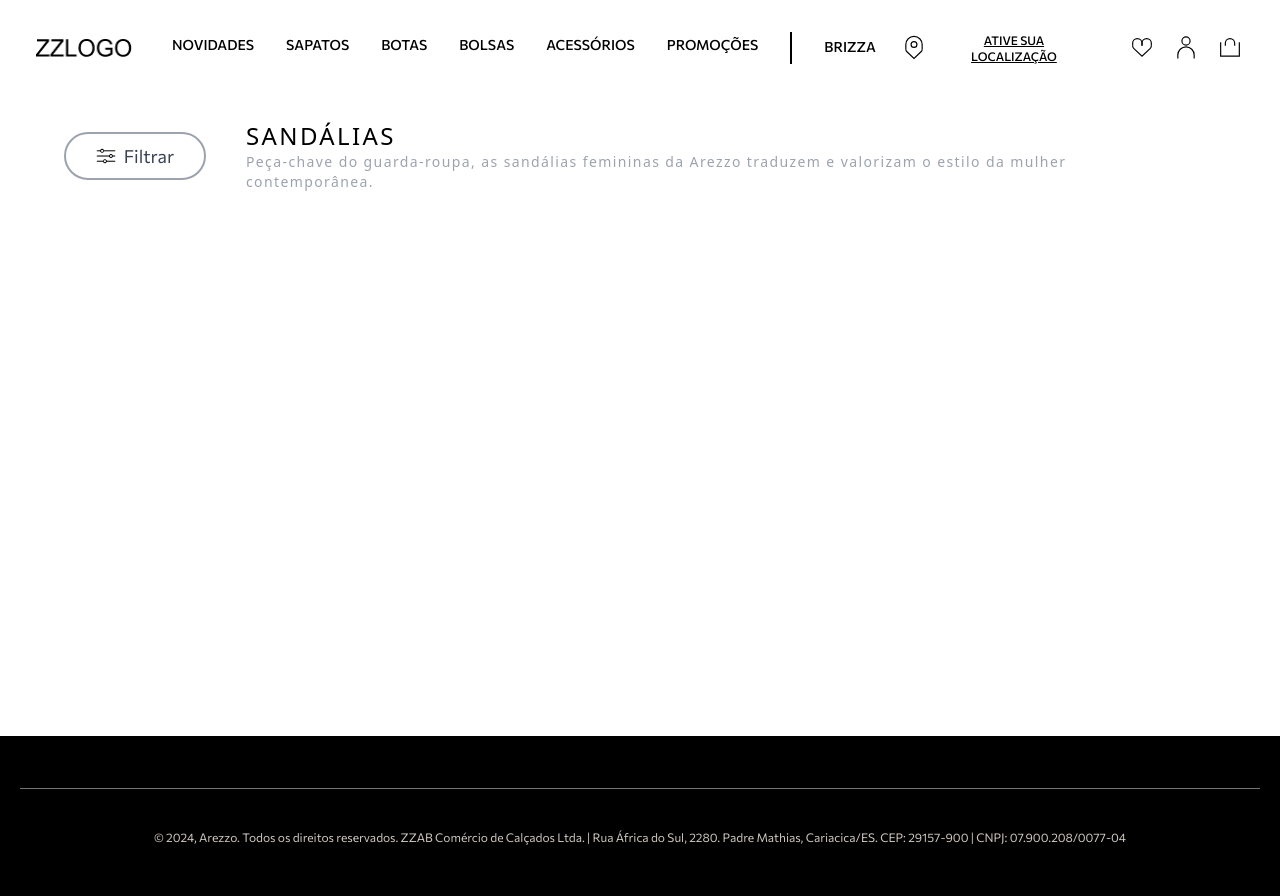
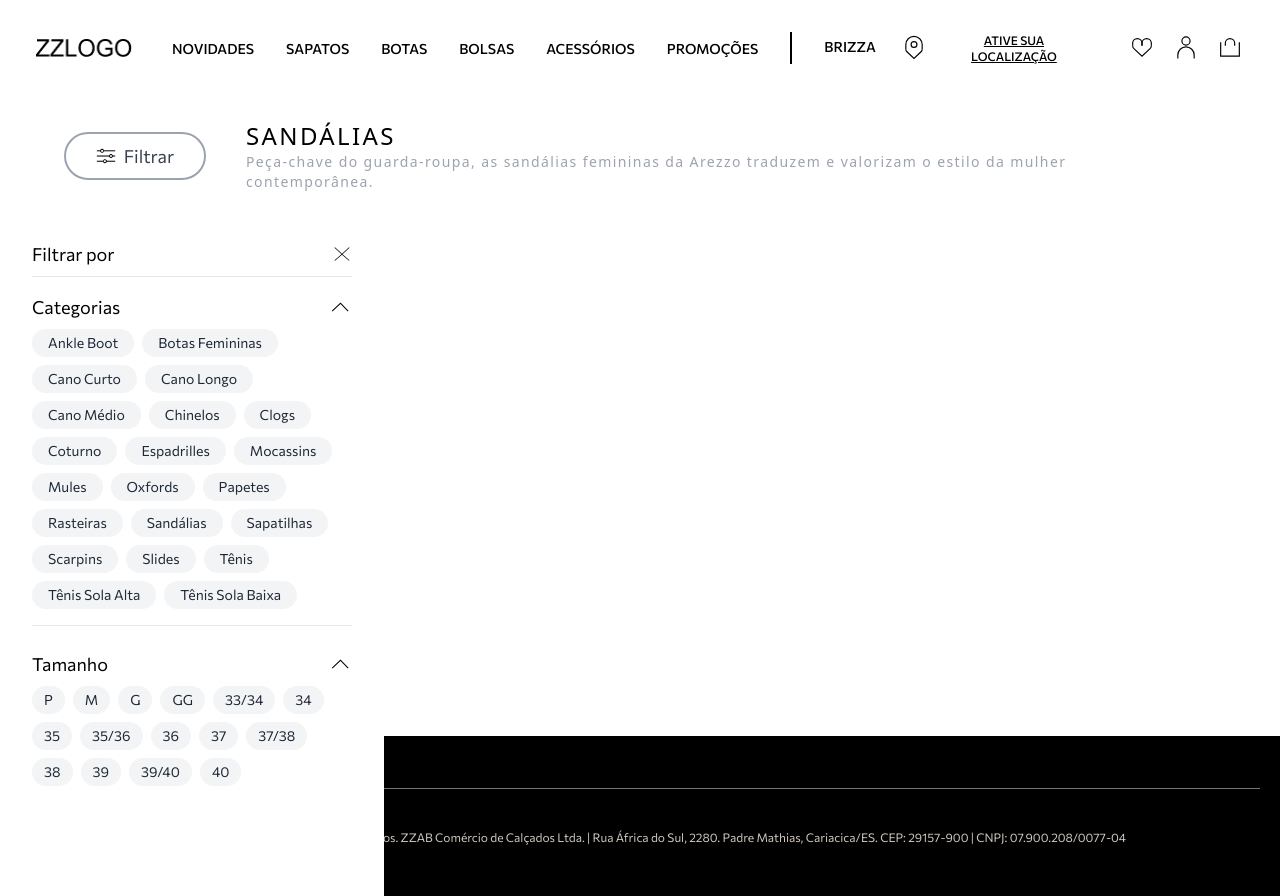
Before and after one commit to AnaLuizaRChiamenti/projeto-arezzo-web, a Next.js app: page /novidades in a window 1280 px wide. Both pictures are taken after a click on the button "Filtrar". Built offline with nearby package versions, Linux system fonts and the light colour scheme.

Commit message:
feat: foi feita a logica do filtro

```diff
--- /dev/null
+++ b/src/components/Filter.tsx
@@ -0,0 +1,60 @@
+import shoesList from '@/utils/shoes-size';
+import sizesList from '@/utils/sizes-list';
+import icon_close from '/public/Images/Icones/icon-close.svg';
+import icon_arrow from '/public/Images/Icones/icon-arrow.svg';
+import Image from 'next/image';
+
+interface FilterComponentProps {
+  onClose: () => void;
+}
+
+export default function Filter({ onClose }: FilterComponentProps) {
+  return (
+    <section className="p-8 relative bg-white flex flex-col">
+      <div className="flex justify-between items-center border-b pb-2 mb-4">
+        <h2 className="text-lg">Filtrar por</h2>
+        <button className="text-xl" onClick={onClose}>
+          <Image src={icon_close} width={20} alt="Botão para fechar o filtro" />
+        </button>
+      </div>
+
+      <div className="mb-6">
+        <div className="flex justify-between items-center mb-2">
+          <h3 className="text-lg">Categorias</h3>
+          <button className="text-xl">
+            <Image src={icon_arrow} alt="Icone de flecha" />
+          </button>
+        </div>
+        <div className="flex flex-wrap gap-2 border-b pb-4">
+          {shoesList.map((category, index) => (
+            <button
+              key={index}
+              className="bg-gray-100 text-gray-800 px-4 py-1 rounded-full text-sm hover:bg-slate-300"
+            >
+              {category}
+            </button>
+          ))}
+        </div>
+      </div>
+
+      <div>
+        <div className="flex justify-between items-center mb-2">
+          <h3 className="text-lg">Tamanho</h3>
+          <button className="text-xl">
+            <Image src={icon_arrow} alt="Icone de flecha" />
+          </button>
+        </div>
+        <div className="flex flex-wrap gap-2">
+          {sizesList.map((size, index) => (
+            <button
+              key={index}
+              className="bg-gray-100 text-gray-800 px-3 py-1 rounded-full text-sm hover:bg-slate-300"
+            >
+              {size}
+            </button>
+          ))}
+        </div>
+      </div>
+    </section>
+  );
+}
--- a/src/components/Header.tsx
+++ b/src/components/Header.tsx
@@ -24,7 +24,7 @@ export default function Header() {
               />
             </Link>
           </div>
-          <nav className="gap-8 hidden xl:flex">
+          <nav className="gap-8 hidden md:flex md:items-center ">
             {navButtons.map((button) => (
               <Link key={button.id} href={`/${button.id}`}>
                 <button className="font-medium text-sm border-b-2 border-transparent hover:border-black transition-all duration-300 ease-in-out">
--- a/src/pages/novidades/index.tsx
+++ b/src/pages/novidades/index.tsx
@@ -1,10 +1,21 @@
 import Image from 'next/image';
 import icon_filter from '/public/Images/Icones/icon-filter.png';
+import { useState } from 'react';
+import Filter from '@/components/Filter';
 
 export default function HomePDC() {
+  const [isFilterVisible, setIsFilterVisible] = useState(false);
+
+  const toggleFilter = () => {
+    setIsFilterVisible(!isFilterVisible);
+  };
+
   return (
-    <section className="flex items-center justify-center py-6 md:justify-start md:px-10 lg:px-16">
-      <button className="flex items-center justify-center px-7 py-2 border-2 border-gray-400 rounded-full hover:bg-gray-300 transform bg-transparent md:w-36 lg:w-48 lg:h-16 xl:w-36 xl:h-12">
+    <section className="relative flex items-center justify-center py-6 md:justify-start md:px-10 lg:px-16">
+      <button
+        onClick={toggleFilter}
+        className="flex items-center justify-center px-7 py-2 border-2 border-gray-400 rounded-full hover:bg-gray-300 transform bg-transparent md:w-36 lg:w-48 lg:h-16 xl:w-36 xl:h-12"
+      >
         <Image
           src={icon_filter}
           alt="Ícone de filtrar"
@@ -25,6 +36,14 @@ export default function HomePDC() {
           e valorizam o estilo da mulher contemporânea.{' '}
         </p>
       </div>
+
+      {isFilterVisible && (
+        <>
+          <div className="fixed left-0 top-52 h-screen w-96 bg-white z-10">
+            <Filter onClose={toggleFilter} />
+          </div>
+        </>
+      )}
     </section>
   );
 }
--- /dev/null
+++ b/src/utils/shoes-size.ts
@@ -0,0 +1,25 @@
+const shoesList = [
+  'Ankle Boot',
+  'Botas Femininas',
+  'Cano Curto',
+  'Cano Longo',
+  'Cano Médio',
+  'Chinelos',
+  'Clogs',
+  'Coturno',
+  'Espadrilles',
+  'Mocassins',
+  'Mules',
+  'Oxfords',
+  'Papetes',
+  'Rasteiras',
+  'Sandálias',
+  'Sapatilhas',
+  'Scarpins',
+  'Slides',
+  'Tênis',
+  'Tênis Sola Alta',
+  'Tênis Sola Baixa',
+];
+
+export default shoesList;
--- /dev/null
+++ b/src/utils/sizes-list.ts
@@ -0,0 +1,19 @@
+const sizesList = [
+  'P',
+  'M',
+  'G',
+  'GG',
+  '33/34',
+  '34',
+  '35',
+  '35/36',
+  '36',
+  '37',
+  '37/38',
+  '38',
+  '39',
+  '39/40',
+  '40',
+];
+
+export default sizesList;
```
Also changed, not shown: public/Images/Icones/icon-arrow.svg (added), public/Images/Icones/icon-close.svg (added), src/components/Footer.tsx (indentation only).
